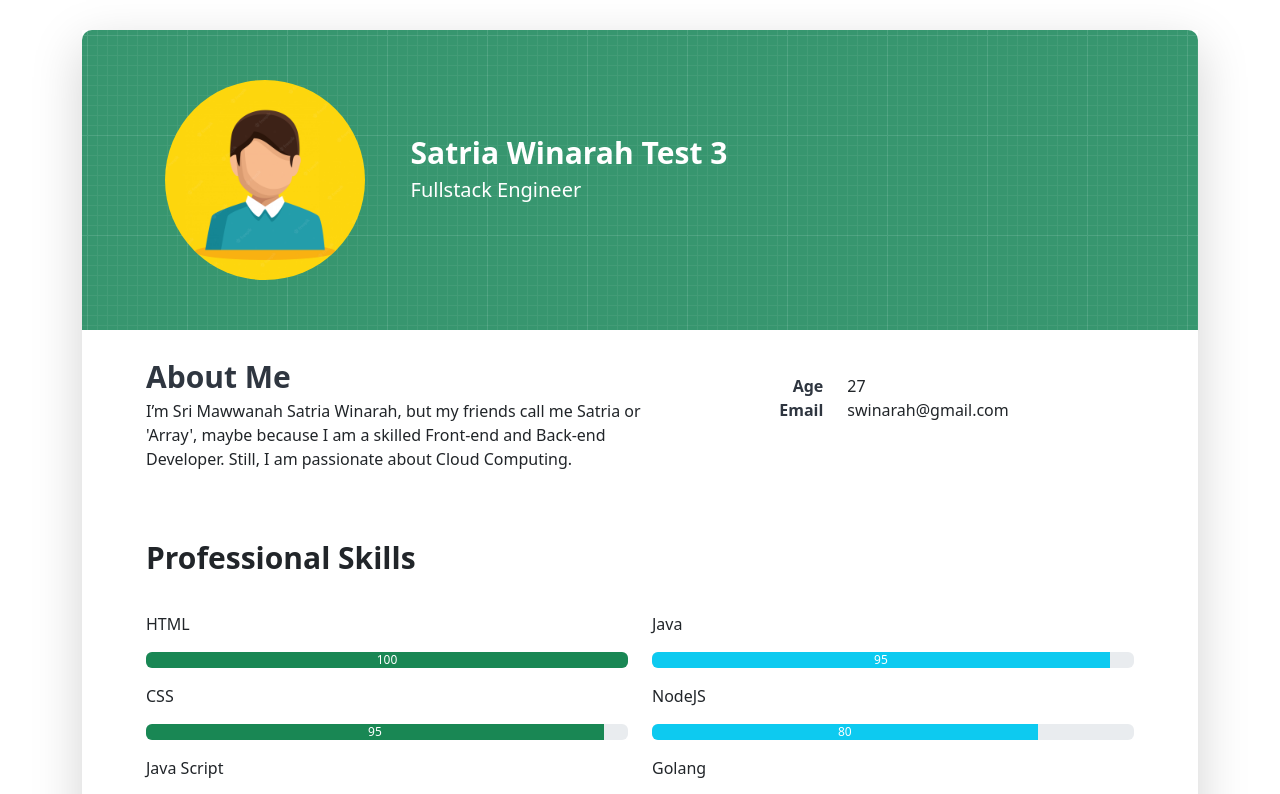
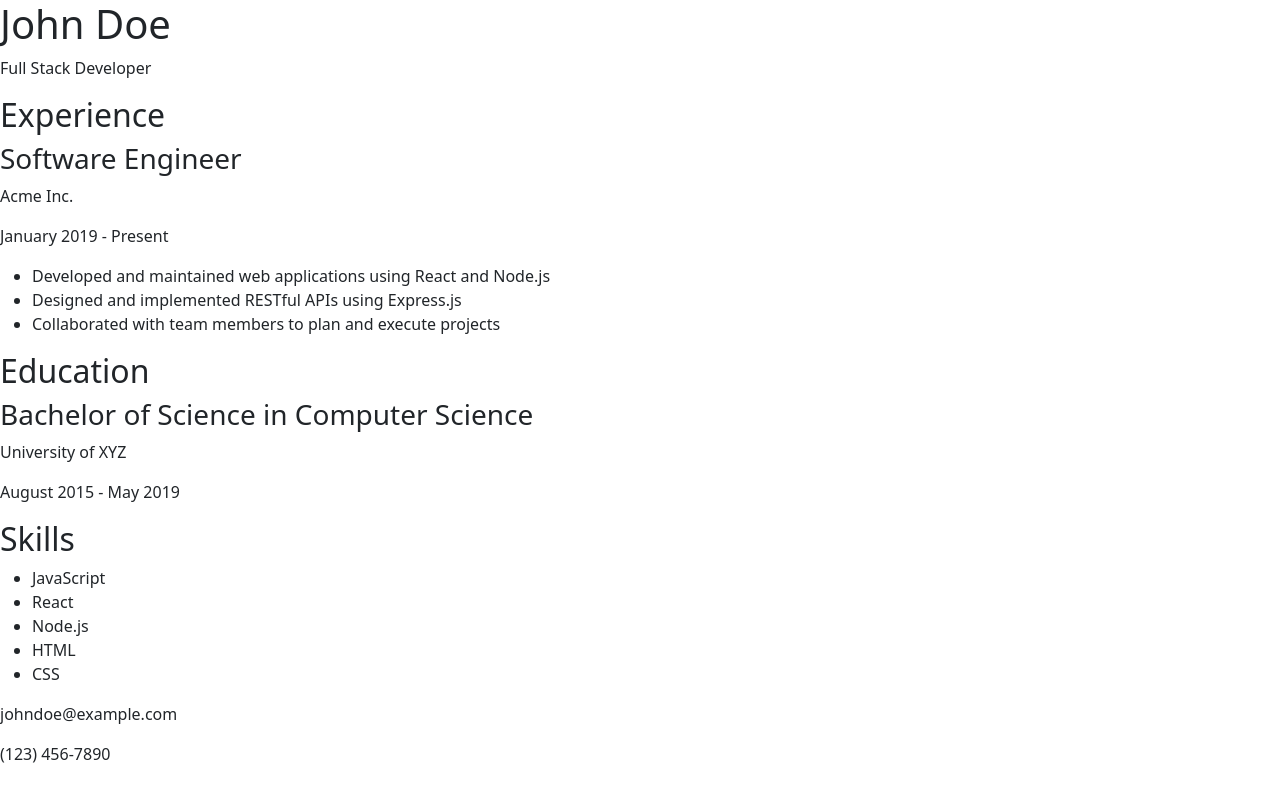
Before and after one commit to satriawinarah/web-profile, a React (Create React App) app: page /cv in a window 1280 px wide. Shown: the top 794 px of the page. Built offline with nearby package versions, Linux system fonts and the light colour scheme.

Commit message:
Unfinished CV Template

```diff
--- a/package.json
+++ b/package.json
@@ -9,7 +9,7 @@
     "react-bootstrap": "^2.5.0",
     "react-dom": "^17.0.2",
     "react-router-bootstrap": "^0.25.0",
-    "react-router-dom": "^5.2.0",
+    "react-router-dom": "^5.3.4",
     "react-scripts": "4.0.3"
   },
   "scripts": {
--- a/src/App.js
+++ b/src/App.js
@@ -8,6 +8,8 @@
 
 import './App.css';
 import Home from "./home/Home";
+import CV from "./cv/CV";
+import { BrowserRouter as Router, Switch, Route } from 'react-router-dom';
 
 // const Header = () => <span>Header</span>;
 
@@ -53,4 +55,17 @@ import Home from "./home/Home";
 //     </MemoryRouter>
 // );
 
-export default Home;
+// export default Home;
+
+function App() {
+    return (
+        <Router>
+            <Switch>
+                <Route exact path="/" component={Home} />
+                <Route path="/cv" component={CV} />
+            </Switch>
+        </Router>
+    );
+}
+
+export default App;
--- /dev/null
+++ b/src/cv/CV.js
@@ -0,0 +1,45 @@
+import React from 'react';
+import CVTemplate from './CVTemplate';
+
+function CV() {
+    const experience = [
+        {
+            jobTitle: 'Software Engineer',
+            company: 'Acme Inc.',
+            dateRange: 'January 2019 - Present',
+            responsibilities: [
+                'Developed and maintained web applications using React and Node.js',
+                'Designed and implemented RESTful APIs using Express.js',
+                'Collaborated with team members to plan and execute projects',
+            ],
+        },
+        // ... add more experience items as needed
+    ];
+
+    const education = [
+        {
+            degree: 'Bachelor of Science in Computer Science',
+            school: 'University of XYZ',
+            dateRange: 'August 2015 - May 2019',
+        },
+        // ... add more education items as needed
+    ];
+
+    const skills = ['JavaScript', 'React', 'Node.js', 'HTML', 'CSS'];
+
+    return (
+        <div className="app">
+            <CVTemplate
+                name="John Doe"
+                jobTitle="Full Stack Developer"
+                experience={experience}
+                education={education}
+                skills={skills}
+                email="johndoe@example.com"
+                phone="(123) 456-7890"
+            />
+        </div>
+    );
+}
+
+export default CV;
--- /dev/null
+++ b/src/cv/CVTemplate.css
@@ -0,0 +1,100 @@
+/* Global styles */
+* {
+    margin: 0;
+    padding: 0;
+    box-sizing: border-box;
+}
+
+body {
+    font-family: 'Roboto', sans-serif;
+    font-size: 16px;
+    line-height: 1.5;
+    color: #333;
+}
+
+.container {
+    max-width: 960px;
+    margin: 0 auto;
+    padding: 40px;
+}
+
+/* Header styles */
+.header {
+    display: flex;
+    justify-content: space-between;
+    align-items: center;
+    margin-bottom: 40px;
+}
+
+.header__title {
+    font-size: 36px;
+    font-weight: bold;
+}
+
+.header__subtitle {
+    font-size: 20px;
+}
+
+/* Main content styles */
+.main {
+    display: flex;
+}
+
+.left {
+    flex: 1;
+}
+
+.right {
+    flex: 3;
+}
+
+.section {
+    margin-bottom: 40px;
+}
+
+.section__title {
+    font-size: 24px;
+    font-weight: bold;
+    margin-bottom: 20px;
+}
+
+.section__subtitle {
+    font-size: 18px;
+    font-weight: bold;
+    margin-bottom: 10px;
+}
+
+.section__body {
+    font-size: 16px;
+    line-height: 1.5;
+    margin-bottom: 20px;
+}
+
+.skills {
+    display: flex;
+    flex-wrap: wrap;
+    margin-bottom: 20px;
+}
+
+.skills__item {
+    background-color: #eee;
+    padding: 10px 20px;
+    border-radius: 20px;
+    margin-right: 10px;
+    margin-bottom: 10px;
+    font-size: 14px;
+    font-weight: bold;
+    text-transform: uppercase;
+}
+
+/* Footer styles */
+.footer {
+    text-align: center;
+    margin-top: 40px;
+    padding: 20px 0;
+    background-color: #eee;
+}
+
+.footer__text {
+    font-size: 14px;
+}
--- /dev/null
+++ b/src/cv/CVTemplate.js
@@ -0,0 +1,52 @@
+import React from 'react';
+import "./CVTemplate.css";
+
+function CVTemplate(props) {
+    return (
+        <div className="cv-template">
+            <header>
+                <h1>{props.name}</h1>
+                <p>{props.jobTitle}</p>
+            </header>
+            <section>
+                <h2>Experience</h2>
+                {props.experience.map((item, index) => (
+                    <div className="experience-item" key={index}>
+                        <h3>{item.jobTitle}</h3>
+                        <p>{item.company}</p>
+                        <p>{item.dateRange}</p>
+                        <ul>
+                            {item.responsibilities.map((resp, i) => (
+                                <li key={i}>{resp}</li>
+                            ))}
+                        </ul>
+                    </div>
+                ))}
+            </section>
+            <section>
+                <h2>Education</h2>
+                {props.education.map((item, index) => (
+                    <div className="education-item" key={index}>
+                        <h3>{item.degree}</h3>
+                        <p>{item.school}</p>
+                        <p>{item.dateRange}</p>
+                    </div>
+                ))}
+            </section>
+            <section>
+                <h2>Skills</h2>
+                <ul>
+                    {props.skills.map((item, index) => (
+                        <li key={index}>{item}</li>
+                    ))}
+                </ul>
+            </section>
+            <footer>
+                <p>{props.email}</p>
+                <p>{props.phone}</p>
+            </footer>
+        </div>
+    );
+}
+
+export default CVTemplate;
```
Also changed, not shown: 1 other file (tests, documents, lock files or other folders).
